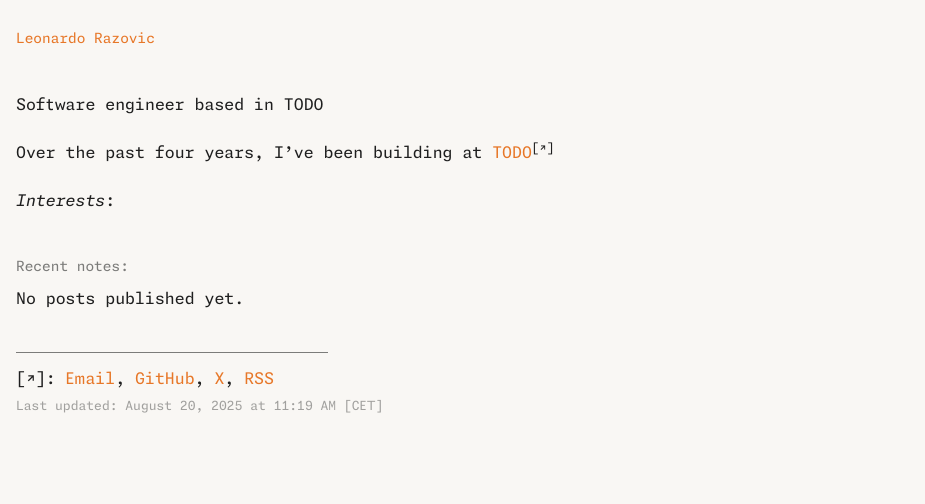
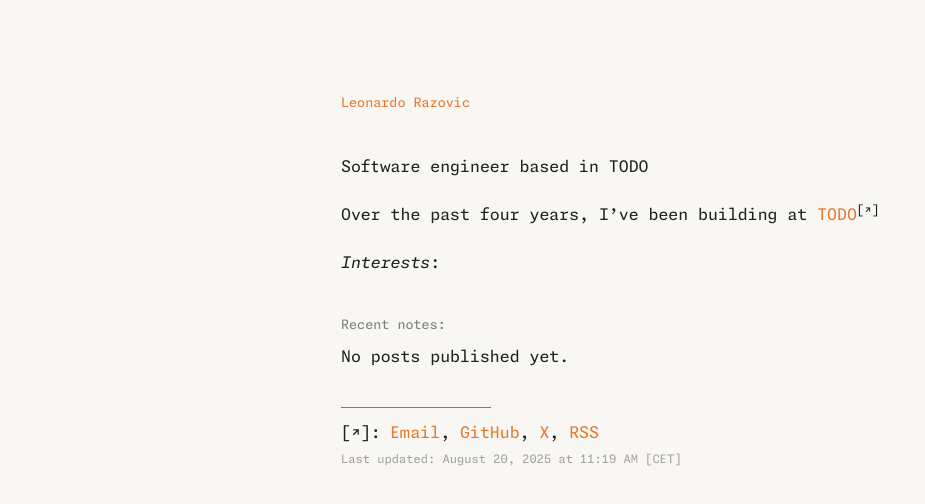
Before and after one commit to lrazovic/checcota, a SvelteKit app: page / in a window 1280 px wide. Shown: the top 504 px of the page, without its empty margins (0-925 px from the left). Built offline with nearby package versions, Linux system fonts and the light colour scheme.

Commit message:
feat: centered text

```diff
--- a/src/app.css
+++ b/src/app.css
@@ -103,4 +103,62 @@
 		border-color: transparent;
 		border-bottom: none;
 	}
+
+		/* Article typography */
+		article p,
+		article h2,
+		article h3 { margin: 1em 0; }
+
+		article h2 { font-size: 1.3em; }
+		article h3 { font-size: 1.1em; }
+
+		article img { height: auto; width: 100%; }
+
+		article figure > figcaption {
+			color: var(--theme-sub-text);
+			font-size: 0.9em;
+			line-height: 1.35em;
+		}
+
+		article pre > code { background-color: inherit; }
+
+		article blockquote {
+			display: flex;
+			flex-direction: column;
+			padding-left: 1em;
+			background: transparent;
+			border-left: 4px solid var(--theme-code-block);
+		}
+
+		article code {
+			--border-radius: 3px;
+			--padding-block: 0.2rem;
+			--padding-inline: 0.33rem;
+
+			font-size: 0.85em;
+			color: inherit;
+			padding: var(--padding-block) var(--padding-inline);
+			margin: calc(var(--padding-block) * -1) -0.125em;
+			border-radius: var(--border-radius);
+			word-break: break-word;
+
+			background-color: var(--theme-code-block);
+		}
+
+		article pre {
+			position: relative;
+			--padding-block: 1rem;
+			--padding-inline: 2rem;
+			padding: var(--padding-block) var(--padding-inline);
+			padding-right: calc(var(--padding-inline) * 2);
+			overflow-y: hidden;
+			overflow-x: auto;
+		}
+
+		@media (min-width: 37.75em) {
+			article pre {
+				--padding-inline: 1.25rem;
+				border-radius: 8px;
+			}
+		}
 }
--- a/src/lib/layouts/BaseLayout.svelte
+++ b/src/lib/layouts/BaseLayout.svelte
@@ -6,7 +6,8 @@
 </script>
 
 <div
-	class="mx-auto min-h-dvh max-w-[60em] px-[4em] py-[6.472em] text-[13px] sm:max-w-full sm:px-[1rem] sm:py-[1.618rem] sm:text-[14px]"
+	class="mx-auto min-h-dvh max-w-[60em] px-[7em] py-[7em] text-[13px]
+	max-[480px]:max-w-full max-[480px]:px-[1em] max-[480px]:py-[1em] max-[480px]:text-[14px]"
 >
 	<SiteHeader {title} />
 
--- a/src/routes/+page.svelte
+++ b/src/routes/+page.svelte
@@ -5,7 +5,7 @@
 </script>
 
 <Intro />
-<h2 class="mb-2 text-[1em] font-normal text-[color:var(--theme-sub-text)]">Recent notes:</h2>
+<h2 class="mb-[0.5em] text-[color:var(--theme-sub-text)] no-underline text-[1em] font-normal">Recent notes:</h2>
 {#if data.posts?.length}
 	<div class="space-y-2">
 		{#each data.posts as post}
--- a/src/routes/blog/[slug]/+page.svelte
+++ b/src/routes/blog/[slug]/+page.svelte
@@ -14,7 +14,7 @@
 <div>
 	<article>
 		<header class="mb-8">
-			<h1 class="mb-2 text-[1.3em]">{data.post.title}</h1>
+			<h1 class="text-[1.3em] mb-2">{data.post.title}</h1>
 			<div class="text-[color:var(--theme-sub-text)]">
 				<time datetime={data.post.date}>
 					{new Date(data.post.date).toLocaleDateString('en-US', {
@@ -26,7 +26,7 @@
 			</div>
 		</header>
 
-		<div class="prose max-w-none">
+		<div>
 			<PostComponent />
 		</div>
 	</article>
```
